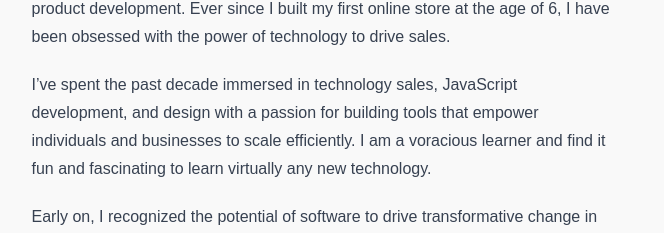
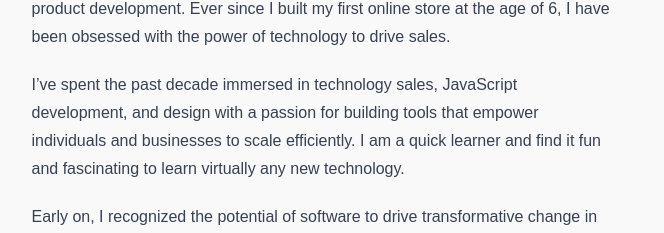
Before and after one commit to drewlowe/drewso, a Next.js app: page / in a window 1280 px wide. Shown: the part 448-681 px from the top of the page, without its empty margins (308-972 px from the left). Built offline with nearby package versions, Linux system fonts and the light colour scheme.

Commit message:
bio update

```diff
--- a/src/app/page.tsx
+++ b/src/app/page.tsx
@@ -10,7 +10,7 @@ export default function Home() {
                   I’m a technologist, software developer, and business strategist. I’m originally from Florida, where I’ve  built my career at the intersection of technology sales and product development. Ever since I built my first online store at the age of 6, I have been obsessed with the power of technology to drive sales.
               </p>
               <p>
-                  I’ve spent the past decade immersed in technology sales, JavaScript development, and design with a passion for building tools that empower individuals and businesses to scale efficiently. I am a voracious learner and find it fun and fascinating to learn virtually any new technology.
+                  I’ve spent the past decade immersed in technology sales, JavaScript development, and design with a passion for building tools that empower individuals and businesses to scale efficiently. I am a quick learner and find it fun and fascinating to learn virtually any new technology.
               </p>
               <p>
                   Early on, I recognized the potential of software to drive transformative change in traditional industries. This realization led me to blend my experience in sales with modern development frameworks, focusing on delivering impactful tools and products.
```
